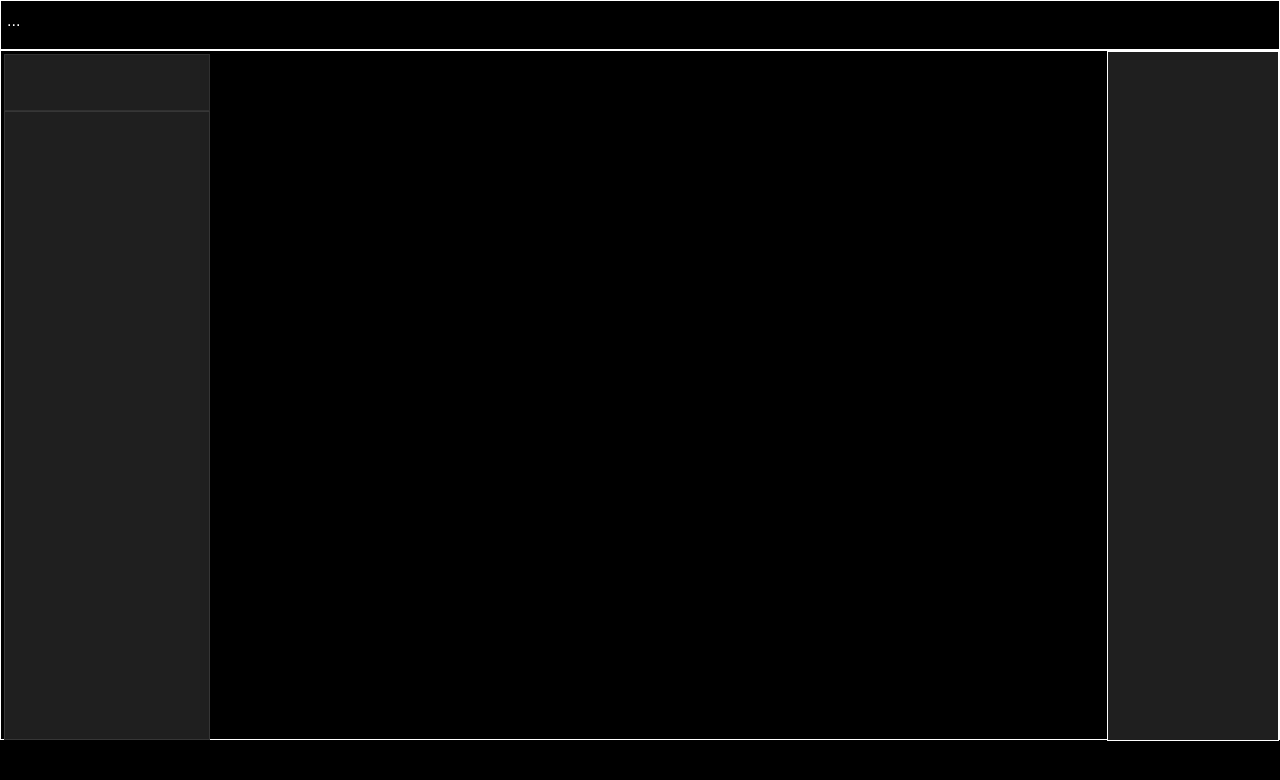
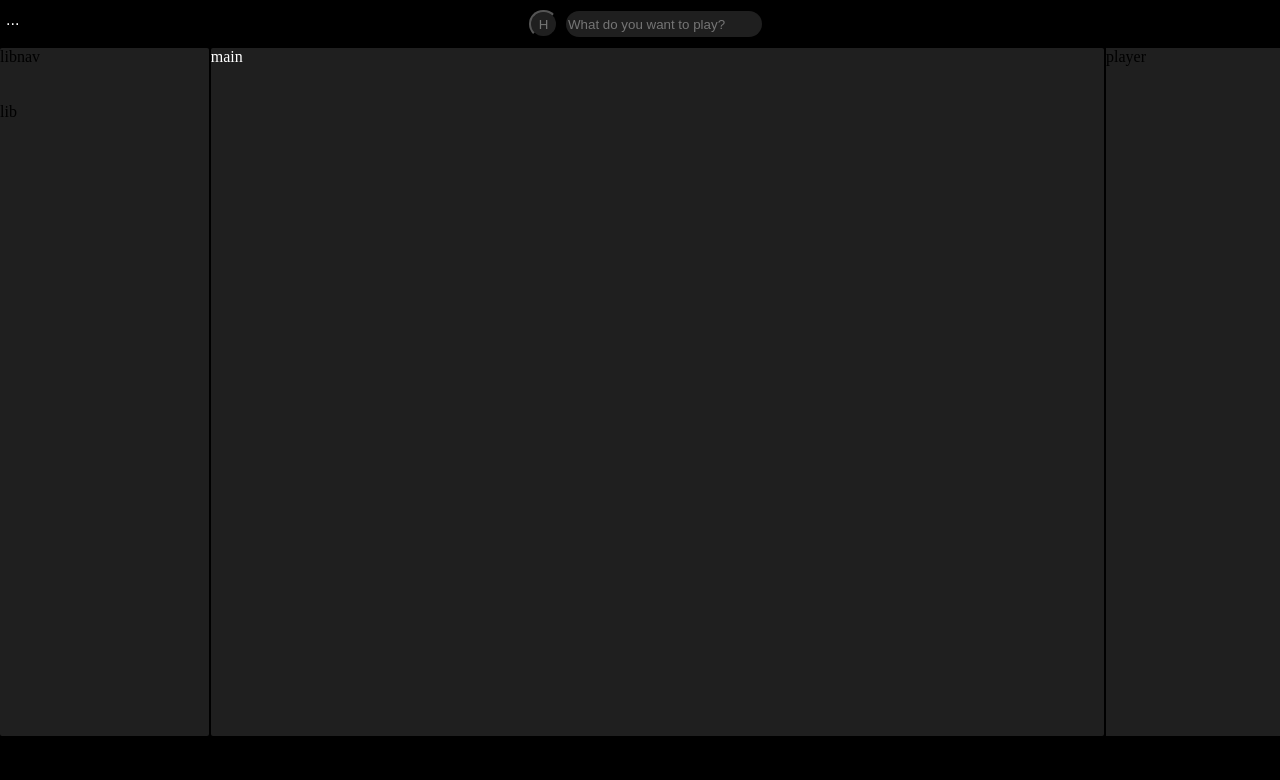
Before and after one commit to JetstreamBingus/spotify-replica, a plain HTML site: page index.html in a window 1280 px wide. Drawn offline with Linux system fonts and the light colour scheme.

Commit message:
added the search field and home button

```diff
--- a/index.html
+++ b/index.html
@@ -10,24 +10,31 @@
 <script src="app.js"></script>
 
 <body>
+
     <nav id="nav">
         <p id="threedots">...</p>
+        <div class="src">
+            <button class="home">H</button>
+            <input type="text" class="search" placeholder="What do you want to play?">
+            <label for="search"></label>
+        </div>
+    </nav>
 
-    </nav>
     <main>
 
         <div id="libmain">
-            <div id="libnav"></div>
-            <div id="lib"></div>
+
+            <div id="libnav">libnav</div>
+
+            <div id="lib">lib</div>
 
         </div>
-        <div id="player"></div>
-        <!-- <div id="musics">
-            <li>niyameddin musayev</li>
-            <li>aqsin fateh</li>
-            <li>elza seyidcahan</li> -->
 
+        <div id="main">main</div>
+
+        <div id="player">player</div>
         </div>
+
     </main>
 
 
--- a/style.css
+++ b/style.css
@@ -5,9 +5,35 @@ body {
 
 #nav {
     height: 6vh;
-    border: 1px solid white;
     display: flex;
     align-items: center;
+}
+.search{
+    background-color: rgb(31, 31, 31);
+    border: 1px;
+    width: 30%;
+    height: 50%;
+    border-radius: 20px;
+}
+.search:hover{
+    border: 1px solid gray;
+}
+.src{
+    display: flex;
+    width: 50%;
+    height: 100%;
+    justify-content: center;
+    align-items: center;
+    margin: auto;
+    gap: 8px;
+}
+.home{
+    border-radius: 25px;
+    height: 28.63px;
+    width: 28.63px;
+    background-color: rgb(31, 31, 31);
+    color: rgb(116,117,116);
+
 }
 nav p{
     color: white;
@@ -18,39 +44,36 @@ nav p{
 
 main {
     display: flex;
-    border: 1px solid white;
     height: 86vh;
+    gap: 2px;
 
 }
 
 #libmain {
-    margin: 3px;
     width: 18%;
-
-
+    background-color: rgb(31, 31, 31);
+    border-radius: 2px;
 }
 #player{
-    margin-left: 70vw;
-    border: 1px solid white;
     height: 100%;
     width: 15%;
     background-color: rgb(31, 31, 31);
 }
 #lib {
-    background-color: rgb(31, 31, 31);
     width: 100%;
     height: 92%;
-    border: 1px solid rgb(54, 54, 54);
-
 }
-
 #libnav {
     height: 8%;
-    background-color: rgb(31, 31, 31);
     width: 100%;
-    border: 1px solid rgb(48, 48, 48);
 }
 /* #musics{
     height: 100%;
     background-color: blue;
 } */
+#main{
+    color: white;
+    width: 77%;
+    background-color: rgb(31, 31, 31);
+    border-radius: 2px;
+}
```
